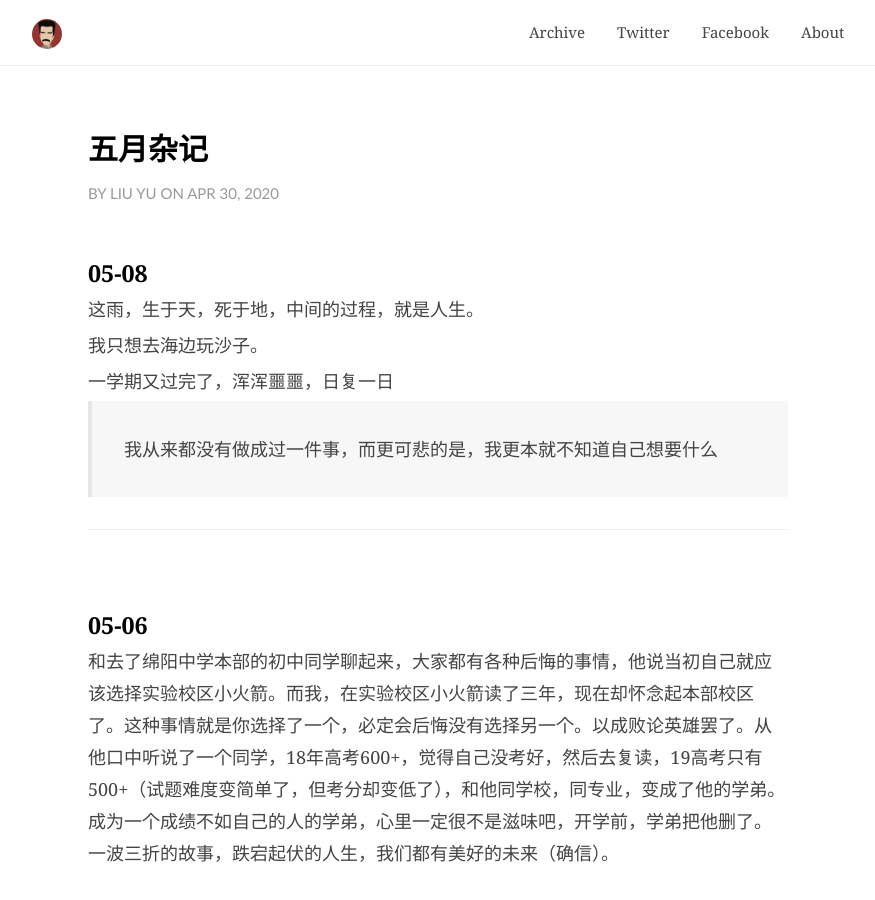
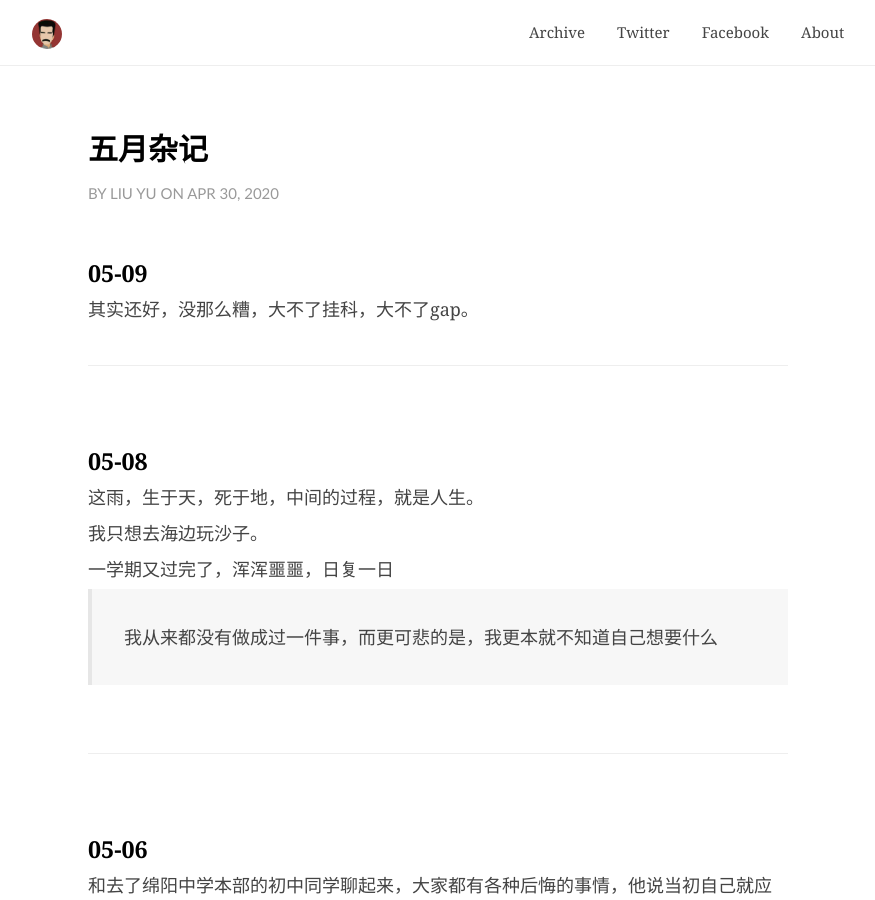
Before and after one commit to JaydenYL/JaydenYL.github.io, a Jekyll site: the page built from _posts/2020-04-26-日记.md, in a window 1280 px wide and 900 px high. Shown: the whole window, without its empty margins (202-1077 px from the left). Built offline with Jekyll 4.4.1, drawn with Linux system fonts in a browser that asks for light colours; comment, search, counter and statistics services are not loaded.

Commit message:
Update 2020-04-26-日记.md

```diff
--- a/_posts/2020-04-26-日记.md
+++ b/_posts/2020-04-26-日记.md
@@ -15,6 +15,24 @@ catalog: true
 
 
 
+### 05-09
+
+其实还好，没那么糟，大不了挂科，大不了gap。
+
+<br>
+
+
+
+
+
+---
+
+
+
+
+
+
+
 ### 05-08
 
 这雨，生于天，死于地，中间的过程，就是人生。
@@ -27,7 +45,7 @@ catalog: true
 
 
 
-
+<br>
 
 
 
```
